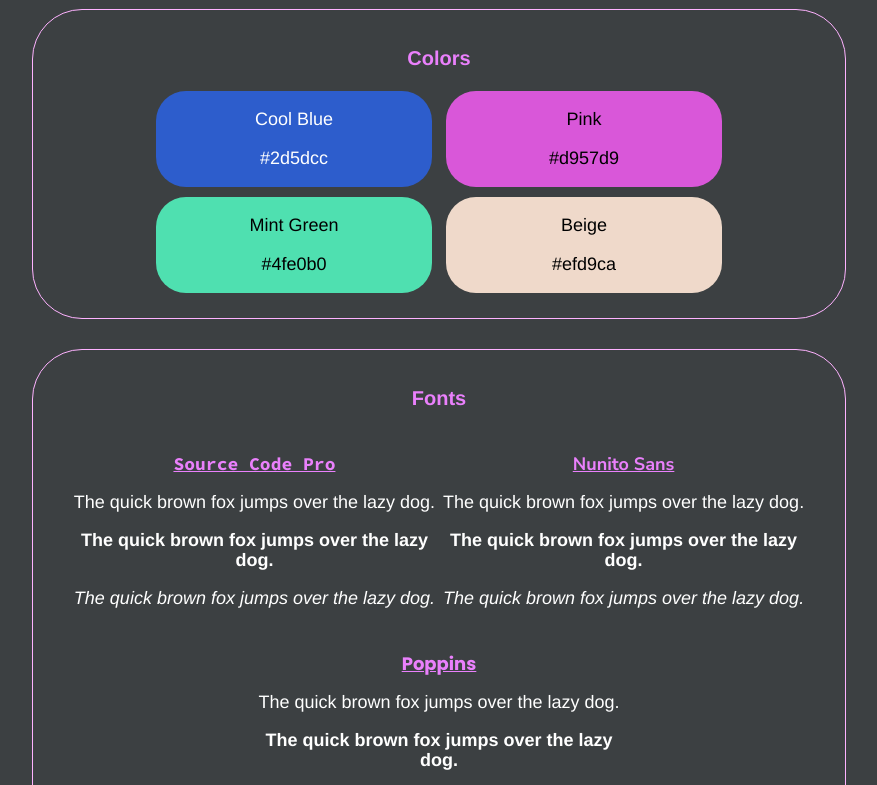
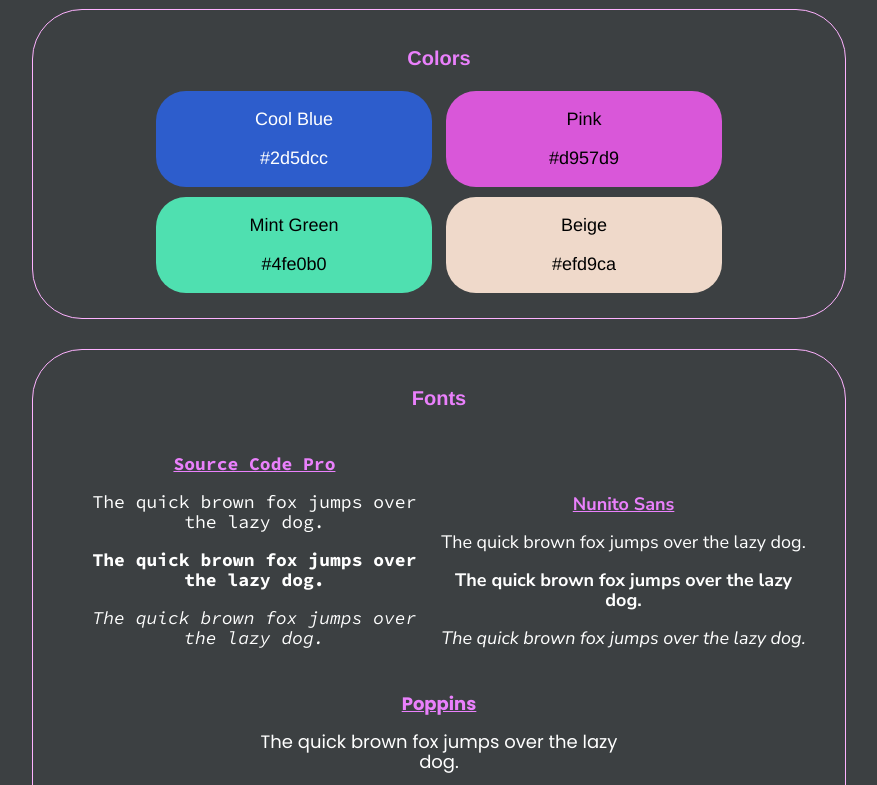
Before and after one commit to jirischlimbach/jirischlimbach.github.io, a plain HTML site: page index.html in a window 1280 px wide. Shown: the part 120-905 px from the top of the page, without its empty margins (201-1078 px from the left). Drawn offline with Linux system fonts and the light colour scheme.

Commit message:
Update index.html

```diff
--- a/index.html
+++ b/index.html
@@ -40,21 +40,21 @@
             <div class="font-container">
                 <div class="font-panel source-code-pro">
                     <h3>Source Code Pro</h3>
-                    <p class="regular">The quick brown fox jumps over the lazy dog.</p>
-                    <p class="bold">The quick brown fox jumps over the lazy dog.</p>
-                    <p class="italic">The quick brown fox jumps over the lazy dog.</p>
+                    <p class="regular source-code-pro">The quick brown fox jumps over the lazy dog.</p>
+                    <p class="bold source-code-pro">The quick brown fox jumps over the lazy dog.</p>
+                    <p class="italic source-code-pro">The quick brown fox jumps over the lazy dog.</p>
                 </div>
                 <div class="font-panel nunito-sans">
                     <h3>Nunito Sans</h3>
-                    <p class="regular">The quick brown fox jumps over the lazy dog.</p>
-                    <p class="bold">The quick brown fox jumps over the lazy dog.</p>
-                    <p class="italic">The quick brown fox jumps over the lazy dog.</p>
+                    <p class="regular nunito-sans">The quick brown fox jumps over the lazy dog.</p>
+                    <p class="bold nunito-sans">The quick brown fox jumps over the lazy dog.</p>
+                    <p class="italic nunito-sans">The quick brown fox jumps over the lazy dog.</p>
                 </div>
                 <div class="font-panel poppins">
                     <h3>Poppins</h3>
-                    <p class="regular">The quick brown fox jumps over the lazy dog.</p>
-                    <p class="bold">The quick brown fox jumps over the lazy dog.</p>
-                    <p class="italic">The quick brown fox jumps over the lazy dog.</p>
+                    <p class="regular poppins">The quick brown fox jumps over the lazy dog.</p>
+                    <p class="bold poppins">The quick brown fox jumps over the lazy dog.</p>
+                    <p class="italic poppins">The quick brown fox jumps over the lazy dog.</p>
                 </div>
             </div>
         </div>
```
